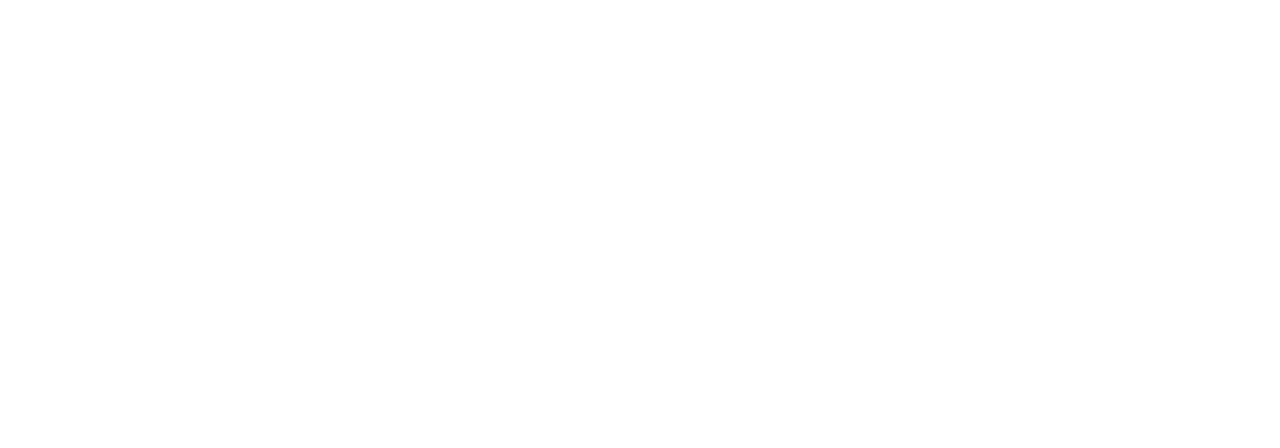
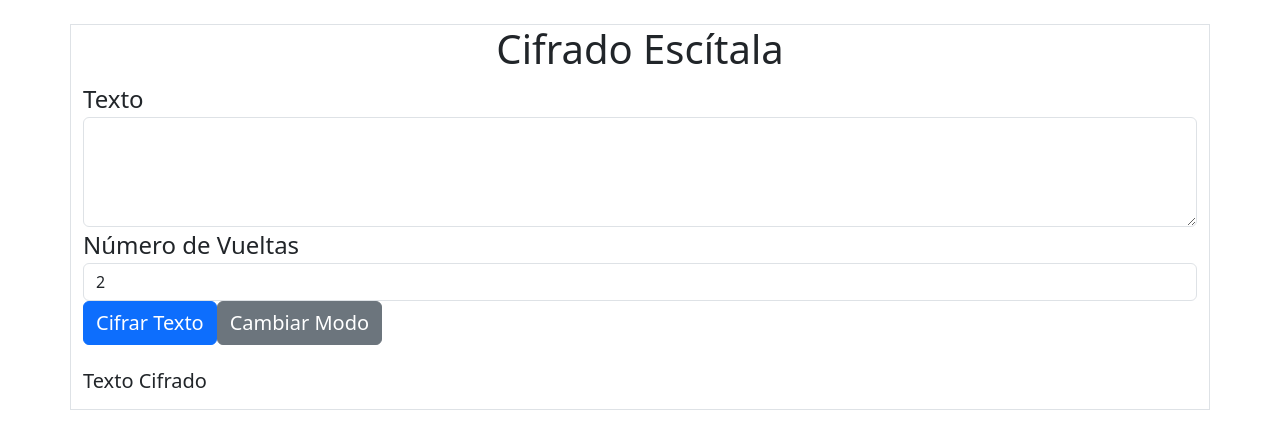
Before and after one commit to isaiale/miEnfermeraFavorita, a React (Create React App) app: page /escitala in a window 1280 px wide. Before the commit this address had no page. Shown: the top 448 px of the page. Built offline with nearby package versions, Linux system fonts and the light colour scheme.

Commit message:
encriptado escitala

```diff
--- a/src/App.js
+++ b/src/App.js
@@ -3,7 +3,10 @@
 import { inicioUsuario } from './vistas/inicioUsuario';
 import { avisoPrivacidad } from './vistas/avisoPrivacidad';
 import desarrolladores from './vistas/desarrolladores';
+import { navegacionCifrado } from './vistas/navegacionCifrado';
 
+import EscitalaCifrado from './componentes/cifradoEscitalo';
+import CifradoCesar from './componentes/encriptacionCesar';
 
 function App() {
   return (
@@ -13,6 +16,10 @@
           <Route path='/' Component={inicioUsuario}></Route>
           <Route path='avisoPrivacidad' Component={avisoPrivacidad}></Route>
           <Route path='desarrolladores' Component={desarrolladores}></Route>
+          <Route path='navegacionCifrados' Component={navegacionCifrado}></Route>
+
+          <Route path='escitala' Component={EscitalaCifrado}></Route>
+          <Route path='cesar' Component={CifradoCesar}></Route>
         </Routes>
       </BrowserRouter>
 
--- /dev/null
+++ b/src/componentes/cifradoEscitalo.jsx
@@ -0,0 +1,86 @@
+import React, { useState } from 'react';
+
+function EscitalaCifrado() {
+  const [inputText, setInputText] = useState('');
+  const [outputText, setOutputText] = useState('');
+  const [numRounds, setNumRounds] = useState(2);
+  const [isDecryptMode, setIsDecryptMode] = useState(false);
+
+  const transformText = () => {
+    const text = inputText.replace(/\s/g, ''); // Eliminar espacios en blanco
+    const numRows = Math.ceil(text.length / numRounds);
+    const matrix = Array.from({ length: numRows }, () => Array(numRounds).fill(''));
+
+    if (isDecryptMode) {
+      // Descifrado
+      const chunkSize = Math.ceil(text.length / numRows);
+      for (let i = 0; i < numRows; i++) {
+        for (let j = 0; j < numRounds; j++) {
+          const index = i + j * numRows;
+          if (index < text.length) {
+            matrix[i][j] = text[index];
+          }
+        }
+      }
+    } else {
+      // Cifrado
+      for (let i = 0; i < numRows; i++) {
+        for (let j = 0; j < numRounds; j++) {
+          const index = i * numRounds + j;
+          if (index < text.length) {
+            matrix[i][j] = text[index];
+          }
+        }
+      }
+    }
+
+    const result = matrix.map(row => row.join('')).join('');
+    setOutputText(result);
+  };
+
+  const toggleMode = () => {
+    setIsDecryptMode(!isDecryptMode);
+  };
+
+  return (
+    <div className="container mt-4 border">
+      <h1 className="text-center">Cifrado Escítala</h1>
+      <div className="form-group">
+        <label htmlFor="inputText" className='fs-4'>Texto</label>
+        <textarea
+          className="form-control"
+          id="inputText"
+          rows="4"
+          value={inputText}
+          onChange={(e) => setInputText(e.target.value)}
+        />
+      </div>
+      <div className="form-group">
+        <label htmlFor="numRounds" className='fs-4'>Número de Vueltas</label>
+        <input
+          type="number"
+          className="form-control"
+          id="numRounds"
+          value={numRounds}
+          onChange={(e) => setNumRounds(e.target.value)}
+        />
+      </div>
+      <button
+        className="btn btn-primary fs-5"
+        onClick={transformText}
+      >
+        {isDecryptMode ? 'Descifrar Texto' : 'Cifrar Texto'}
+      </button>
+      <button
+        className="btn btn-secondary ml-2 fs-5"
+        onClick={toggleMode}
+      >
+        Cambiar Modo
+      </button>
+      <h3 className="mt-4 fs-5">Texto {isDecryptMode ? 'Descifrado' : 'Cifrado'}</h3>
+      <p>{outputText}</p>
+    </div>
+  );
+}
+
+export default EscitalaCifrado;
--- a/src/componentes/encriptacion.jsx
+++ b/src/componentes/encriptacionCesar.jsx
@@ -1,6 +1,6 @@
 import React, { useState } from 'react';
 
-function CaesarCipher() {
+function CifradoCesar() {
   const [text, setText] = useState('');
   const [shift, setShift] = useState(4);
   const [result, setResult] = useState('');
@@ -78,4 +78,4 @@
   );
 }
 
-export default CaesarCipher;
+export default CifradoCesar;
--- a/src/componentes/navbarUsuario.jsx
+++ b/src/componentes/navbarUsuario.jsx
@@ -30,6 +30,9 @@
                             <li className="nav-item me-3">
                                 <Link className="nav-link fs-5" to="/desarrolladores">Acerca de</Link>
                             </li>
+                            <li className="nav-item me-3">
+                                <Link className="nav-link fs-5" to="/navegacionCifrados">Cifrado</Link>
+                            </li>
                         </ul>
                     </div>
                 </div>
--- /dev/null
+++ b/src/componentes/navegacionCifrados.jsx
@@ -0,0 +1,20 @@
+import React from 'react';
+import { Link } from 'react-router-dom';
+
+function Navegacion() {
+    return (
+        <div>
+            <h2 className='text-center'>Componente de Navegación</h2>
+            <div className="container text-center">
+                <div className="row">
+                    <div className="">
+                        <Link className="btn btn-success fs-5 m-4" to="/cesar">Cifrado Cesar</Link>
+                        <Link className="btn btn-success fs-5 m-4" to="/escitala">Cifrado Escítala</Link>
+                    </div>
+                </div>
+            </div>
+        </div>
+    );
+}
+
+export default Navegacion;
--- a/src/vistas/inicioUsuario.jsx
+++ b/src/vistas/inicioUsuario.jsx
@@ -2,13 +2,13 @@
 import NavbarUsuario from '../componentes/navbarUsuario';
 import EncabezadoUser from '../componentes/encabezadoUsuario';
 import Footer from "../componentes/footer";
-import Encriptacion from '../componentes/encriptacion';
-
 
 export const inicioUsuario = () => {
   return (
     <div>
-        <Encriptacion/>
+      <NavbarUsuario />
+      <EncabezadoUser />
+      <Footer />
 
     </div>
   )
--- /dev/null
+++ b/src/vistas/navegacionCifrado.jsx
@@ -0,0 +1,13 @@
+import React from "react";
+import NavbarUsuario from "../componentes/navbarUsuario";
+import NavegacionCifrado from "../componentes/navegacionCifrados";
+import Footer from "../componentes/footer";
+
+export const navegacionCifrado = () => {
+  return (
+    <div>
+        <NavbarUsuario />
+        <NavegacionCifrado />
+    </div>
+  )
+}
```
Lines whose indentation alone changed are shown as unchanged.
